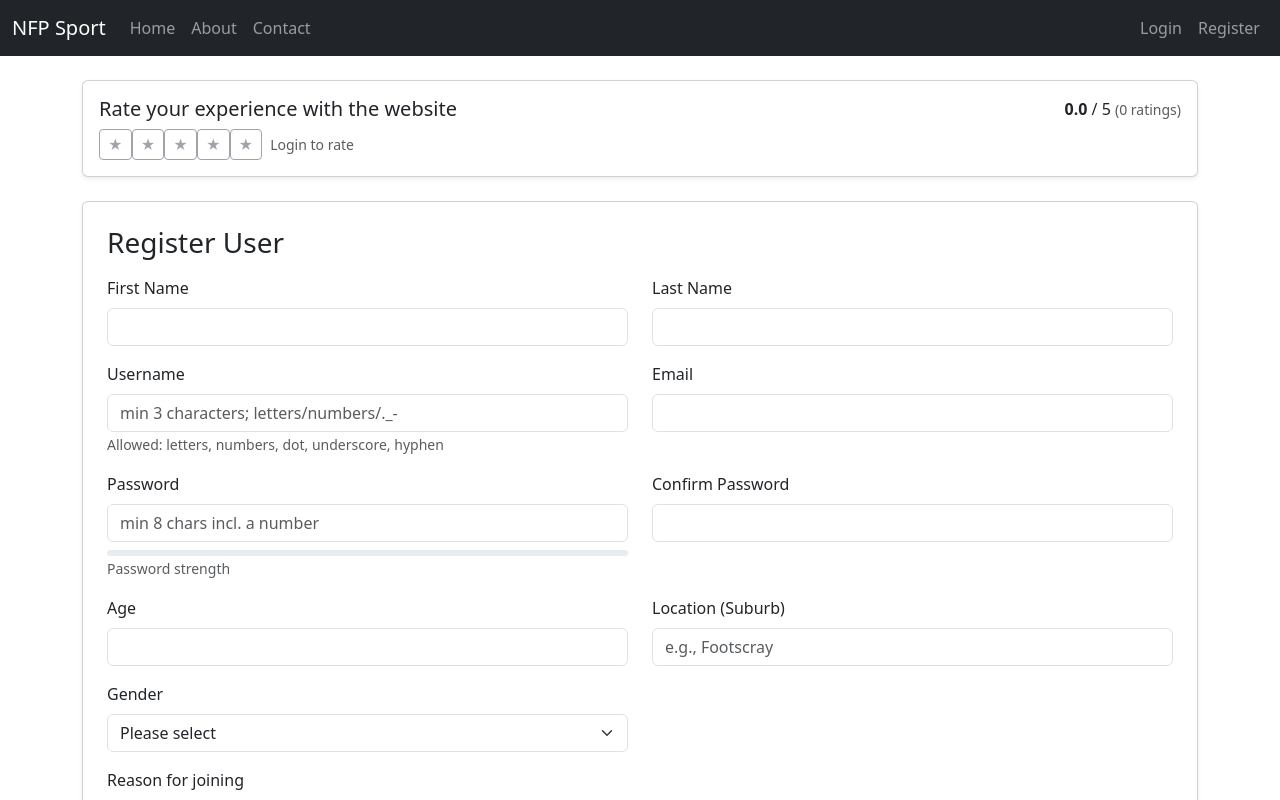
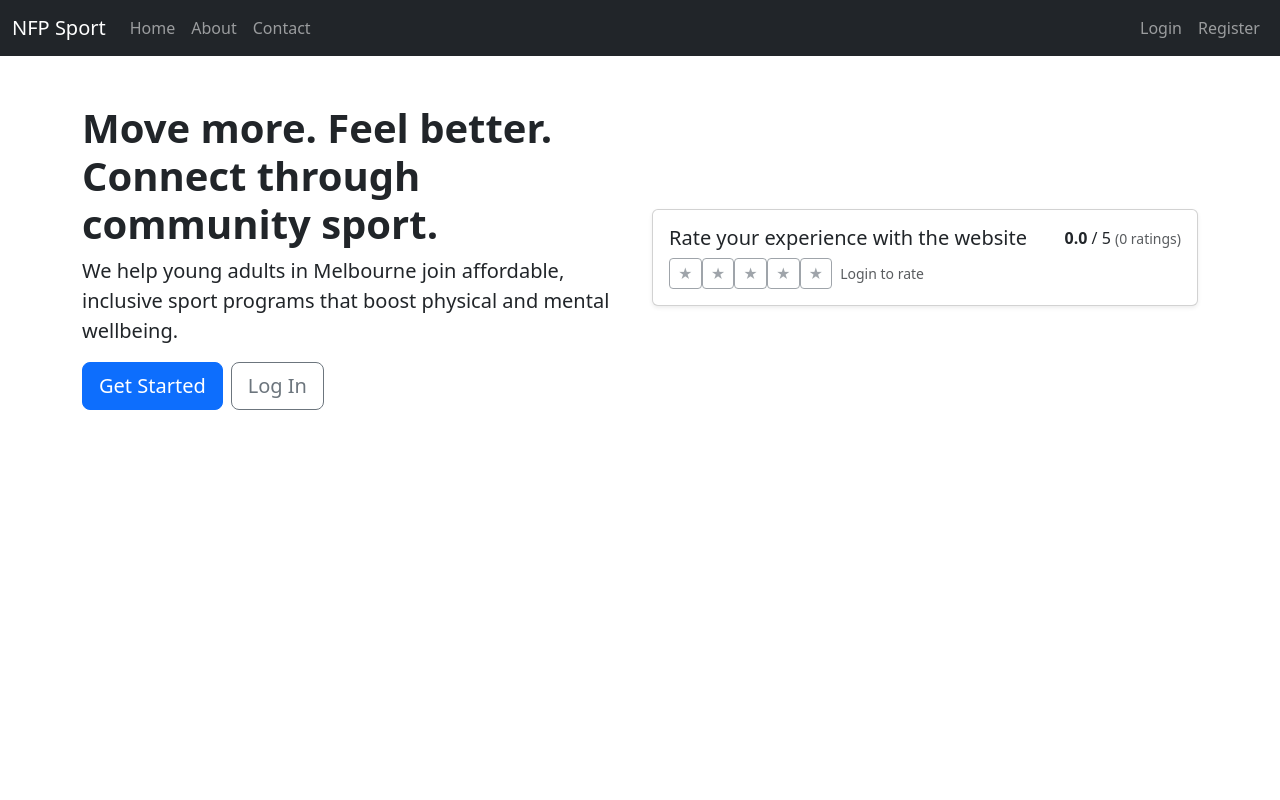
Before and after one commit to Srath0029/NFP_Sport, a Vue app in the folder FIT5032_ASSIGNMENT1/: page / in a window 1280 px wide. Shown: the top 800 px of the page. Built offline with nearby package versions, Linux system fonts and the light colour scheme.

Commit message:
updated HomeView with new profile

```diff
--- a/FIT5032_ASSIGNMENT1/src/views/HomeView.vue
+++ b/FIT5032_ASSIGNMENT1/src/views/HomeView.vue
@@ -1,31 +1,24 @@
 <template>
-  <div class="container mt-4">
-    <!-- Rating block -->
-    <div class="mb-4">
-      <RatingWidget itemKey="overall_website_experience" title="Rate your experience with the website" />
-    </div>
-
-    <!-- Your existing Form + Dashboard -->
-    <Form
-      :existingUsernames="users.map(u => (u.username || '').toLowerCase())"
-      @formSubmitted="addUser"
-    />
-    <div class="mt-4">
-      <Dashboard :users="users" @deleteUser="removeUser" />
+  <div class="container py-5">
+    <div class="row align-items-center g-4">
+      <div class="col-lg-6">
+        <h1 class="display-6 fw-bold">Move more. Feel better. Connect through community sport.</h1>
+        <p class="lead">
+          We help young adults in Melbourne join affordable, inclusive sport programs that boost physical
+          and mental wellbeing.
+        </p>
+        <div class="d-flex gap-2">
+          <RouterLink class="btn btn-primary btn-lg" to="/register">Get Started</RouterLink>
+          <RouterLink class="btn btn-outline-secondary btn-lg" to="/login">Log In</RouterLink>
+        </div>
+      </div>
+      <div class="col-lg-6">
+        <RatingWidget itemKey="overall_website_experience" title="Rate your experience with the website" />
+      </div>
     </div>
   </div>
 </template>
 
 <script setup>
-import { ref } from "vue";
-import Form from "../components/Form.vue";
-import Dashboard from "../components/Dashboard.vue";
 import RatingWidget from "../components/RatingWidget.vue";
-
-const STORAGE_KEY = "users_v1";
-const users = ref([]);
-try { users.value = JSON.parse(localStorage.getItem(STORAGE_KEY)) || []; } catch { users.value = []; }
-const persist = () => localStorage.setItem(STORAGE_KEY, JSON.stringify(users.value));
-const addUser = (u) => { users.value.push(u); persist(); };
-const removeUser = (i) => { users.value.splice(i, 1); persist(); };
 </script>
```
